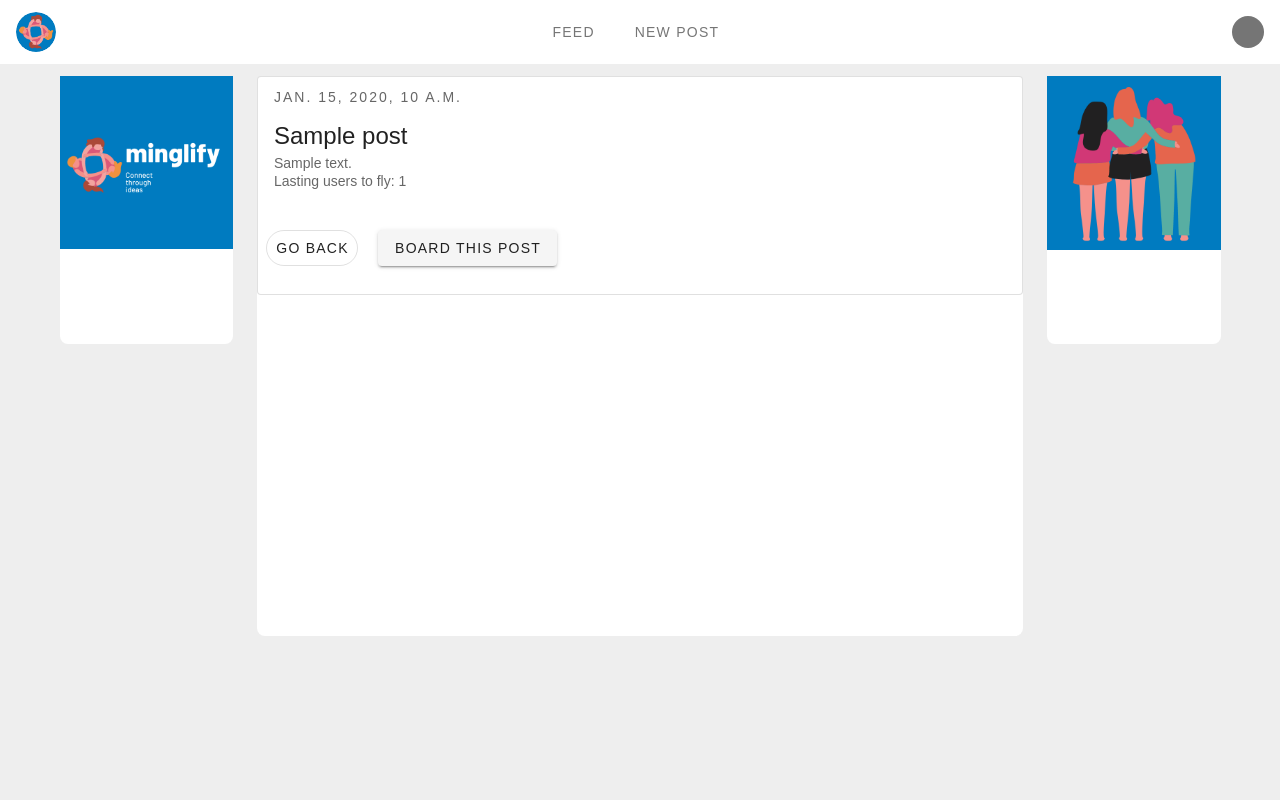
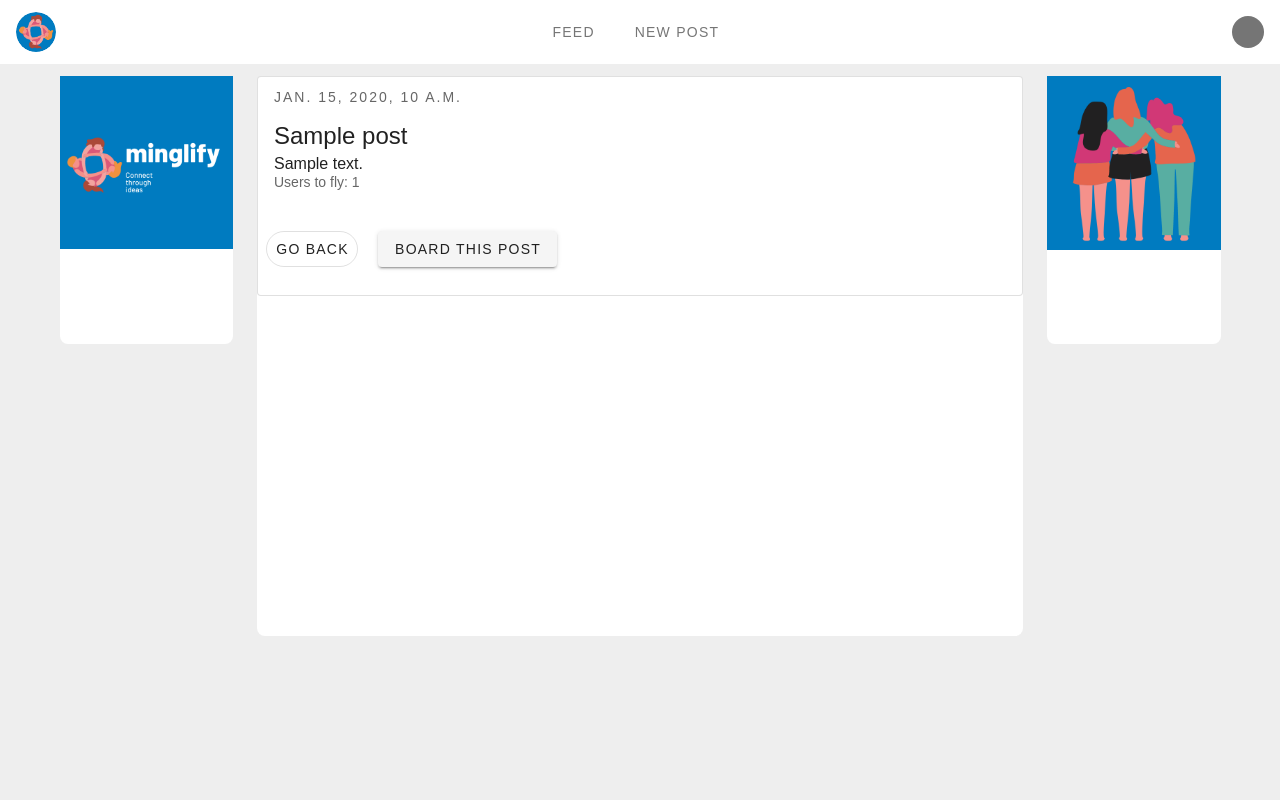
Before and after one commit to polfeliu/HackUPC2021, a Django app: template vue_app/templates/app/post.html in a window 1280 px wide. Run offline with Django 3.2, Linux system fonts and the light colour scheme; the template is opened without the code that fills it: values that come from a table or form of the project are taken from there, others are empty; a user stored in the database is signed in; tables that the repository leaves empty hold one stand-in row (values such as "Sample post"); some web fonts are replaced.

Commit message:
expanded text from post in post view fixed

```diff
--- a/vue_app/templates/app/feed.html
+++ b/vue_app/templates/app/feed.html
@@ -48,7 +48,7 @@
                       {{post.title}}
                     </v-list-item-title>
                     <v-list-item-subtitle>{{post.description}}</v-list-item-subtitle>
-                    <v-list-item-subtitle>Lasting users to fly: {{ post.users_to_fly }}</v-list-item-subtitle>
+                    <v-list-item-subtitle>Users to fly: {{ post.users_to_fly }}</v-list-item-subtitle>
                   </v-list-item-content>
 
                 </v-list-item>
--- a/vue_app/templates/app/post.html
+++ b/vue_app/templates/app/post.html
@@ -44,8 +44,8 @@
                     <v-list-item-title class="headline mb-1">
                       {{post.title}}
                     </v-list-item-title>
-                    <v-list-item-subtitle>{{post.description}}</v-list-item-subtitle>
-                    <v-list-item-subtitle>Lasting users to fly: {{ post.users_to_fly }}</v-list-item-subtitle>
+                    <v-list-item-text>{{post.description}}</v-list-item-text>
+                    <v-list-item-subtitle>Users to fly: {{ post.users_to_fly }}</v-list-item-subtitle>
                   </v-list-item-content>
                 </v-list-item>
                 <v-card-actions>
```
